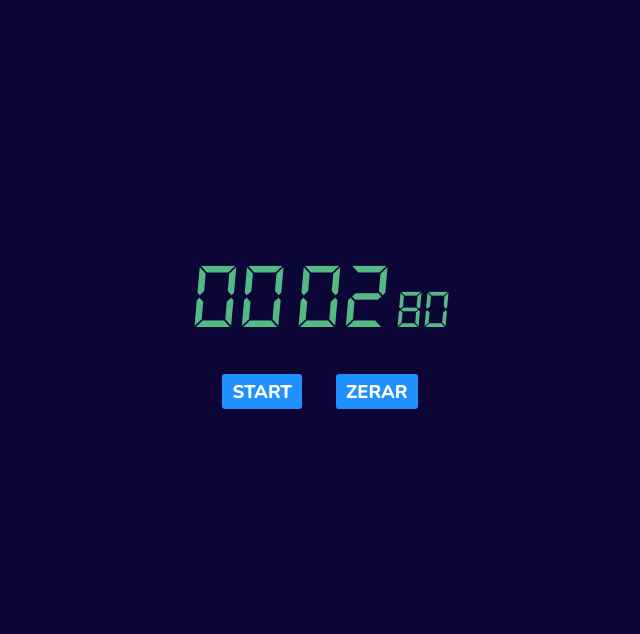
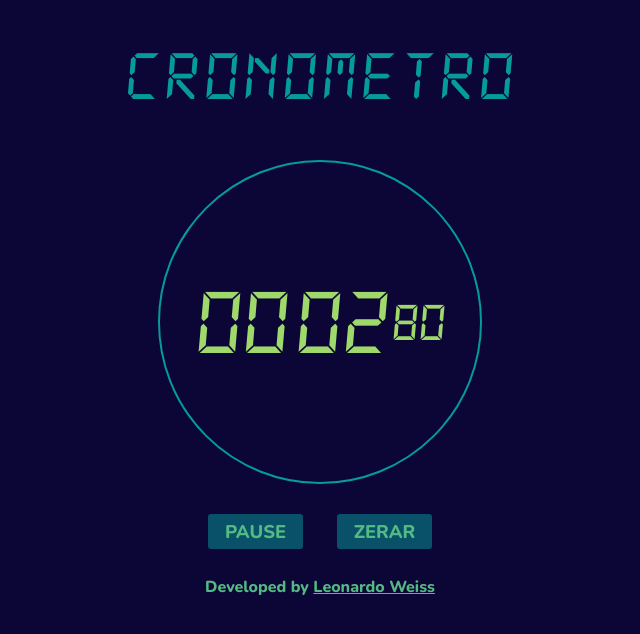
Before and after one commit to leonardoweiss/StopWatch, a plain HTML site: page codes/index.html in a window 1280 px wide. Both pictures are taken after a click on the button "START". Shown: the whole page, without its empty margins (320-960 px from the left). Drawn offline with nearby package versions, Linux system fonts and the light colour scheme; a web font is replaced by a local one.

Commit message:
improving the style, small adjustments in JavaScript and finalizing the project

```diff
--- a/codes/index.html
+++ b/codes/index.html
@@ -20,12 +20,16 @@
         </head>
 
         <body>
-            <span id="minutes" class="numbers">00</span>
-            <span id="seconds" class="numbers">00</span>
-            <span id="fSec" class="numbers">00</span>
+            <header><h1>CR0N0METR0</h1></header>
+            <div id="screen">
+                <span id="minutes" class="numbers">00</span>
+                <span id="seconds" class="numbers">00</span>
+                <span id="fSec" class="numbers">00</span>
+            </div>
             <div id="instructions">
                 <button type="button" id="start" class="buttons">START</button>
                 <button type="button" id="zerar" class="buttons">ZERAR</button>
             </div>
+            <footer>Developed by <a href="https://github.com/leonardoweiss">Leonardo Weiss</a></footer>
         </body>
     </html>
--- a/codes/script.js
+++ b/codes/script.js
@@ -12,12 +12,6 @@ var stop = document.querySelector('#zerar');
 var condition = true;
 
 var stopWatch;
-
-stop.addEventListener('click', () =>{
-	clearInterval(stopWatch);
-	min = 0; sec = 0; fSec = 0;
-	fractionSec.innerHTML = '00'; seconds.innerHTML = '00'; minutes.innerHTML = '00';
-});
 
 button.addEventListener('click', () =>{
 	if(condition){
@@ -47,8 +41,24 @@ button.addEventListener('click', () =>{
 			}
 		}, 10);
 		condition = false;
+		button.innerHTML = 'PAUSE';
 	  } else {
 		clearInterval(stopWatch);
 		condition = true;
+		button.innerHTML = 'START';
 	  }
 });
+
+stop.addEventListener('click', () =>{
+	clearInterval(stopWatch);
+
+	min = 0;
+	sec = 0;
+	fSec = 0;
+
+	fractionSec.innerHTML = '00';
+	seconds.innerHTML = '00';
+	minutes.innerHTML = '00';
+
+	button.innerHTML = 'START';
+});
--- a/codes/style.css
+++ b/codes/style.css
@@ -21,13 +21,35 @@ body{
     background-color: var(--color5);
 }
 
+header{
+    margin-top: 40px;;
+}
+
+header h1{
+    font-family: 'Digital Clock';
+    font-size: 4.5rem;
+    color: var(--color3);
+    letter-spacing: 4px;
+    font-weight: normal;
+}
+
+#screen{
+    margin: 3rem auto 0 auto;
+    border: 2px solid var(--color3);
+    width: 20rem;
+    height: 20rem;
+    border-radius: 50%;
+    display: flex;
+    justify-content: center;
+}
+
 .numbers{
     display: inline-block;
-    margin-top: 15.5rem;
     font-size: 6rem;
     width: 6.25rem;
+    align-self: center;
     font-family: "Digital Clock";
-    color: var(--color2);
+    color: var(--color1);
 }
 
 #fSec{
@@ -45,11 +67,27 @@ body{
     display: inline-block;
     margin: 5px 15px;
     border-radius: 3px;
-    background-color: dodgerblue;
-    color: #fff;
+    background-color: var(--color4);
+    color: var(--color2);
     padding: 5px 10px;
     font-size: 1.15rem;
     border: none;
     cursor: pointer;
     font-family: 'Nunito', sans-serif;
+    width: 95px;;
 }
+
+#instructions .buttons:hover{
+    color: var(--color1);
+}
+
+footer{
+    /*font-family: 'Digital Clock';*/
+    margin-top: 22px;
+    font-family: 'Nunito', sans-serif;
+    color: var(--color2);
+}
+
+footer a{
+    color: var(--color2);
+}
```
